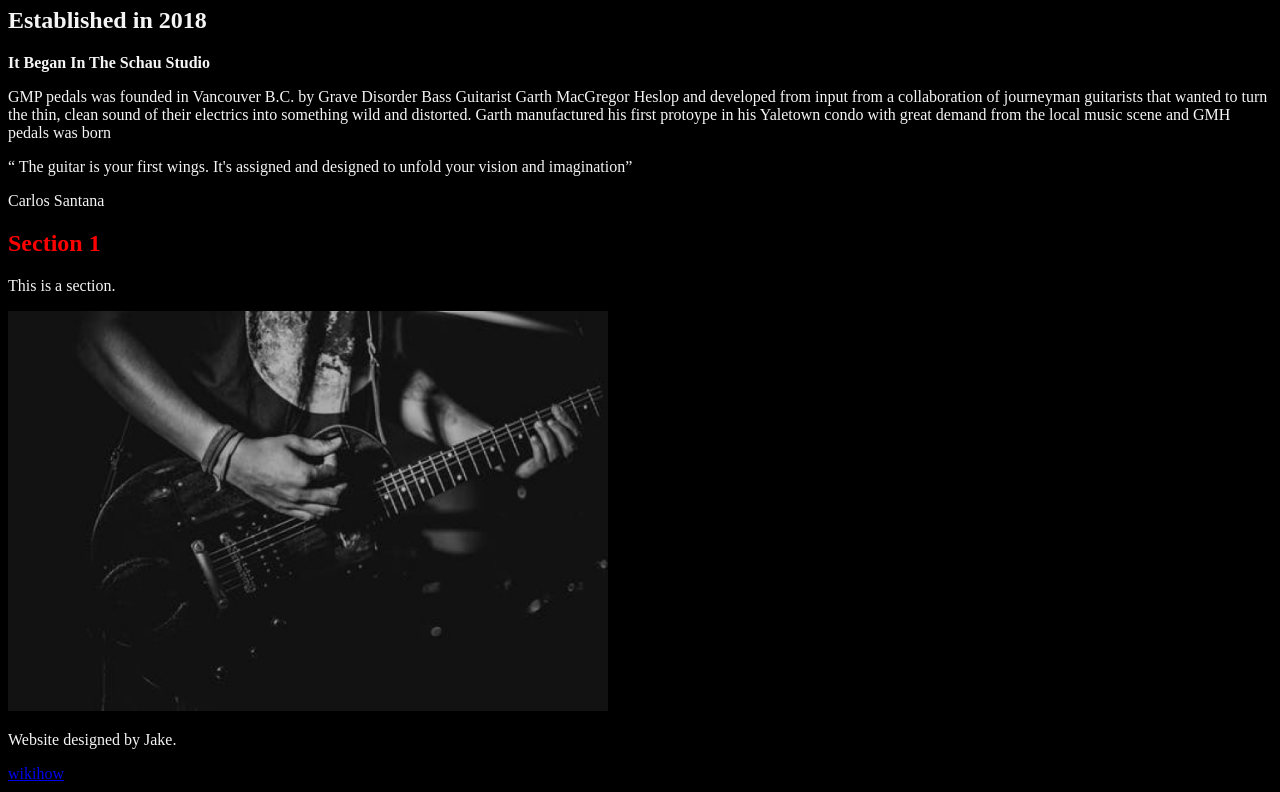
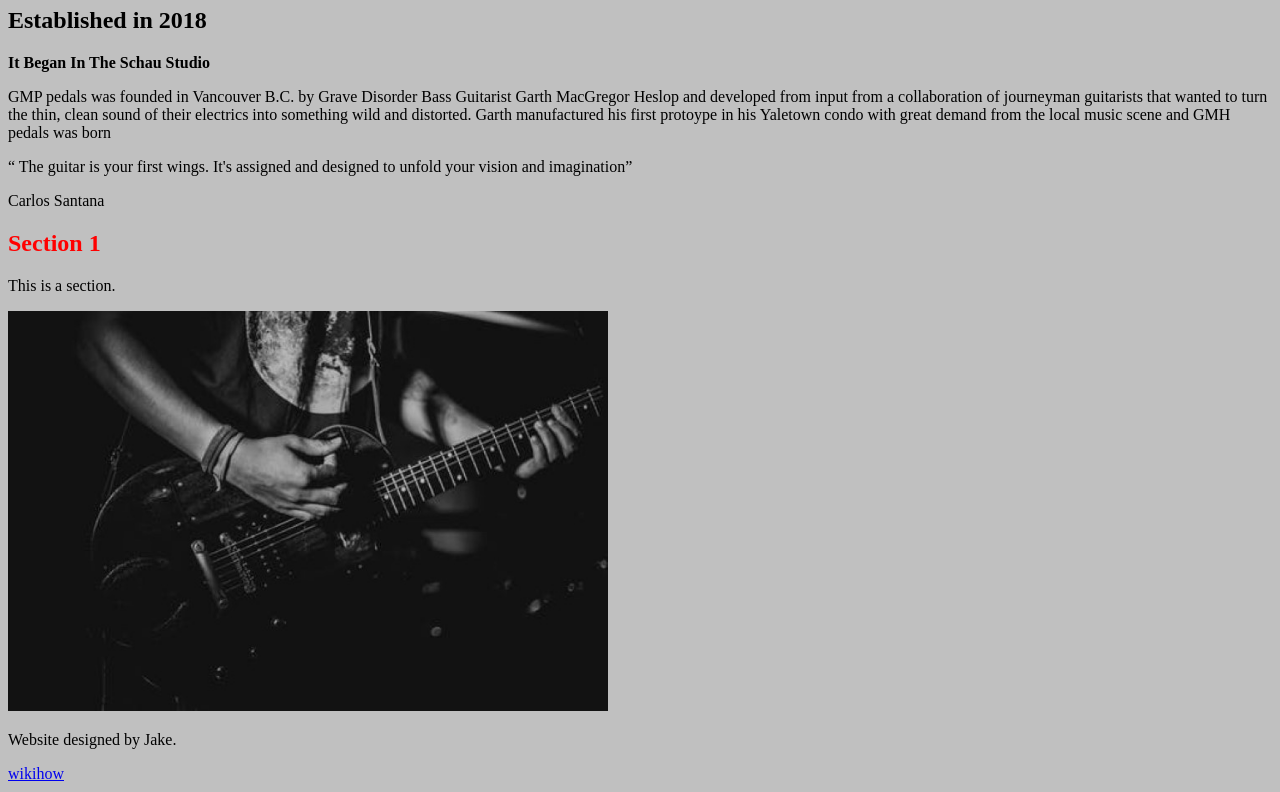
Before and after one commit to JakeHamilton5323/Website1, a plain HTML site: page index.html in a window 1280 px wide. Shown: the part 99-891 px from the top of the page. Drawn offline with Linux system fonts and the light colour scheme.

Commit message:
Update style.css

```diff
--- a/style.css
+++ b/style.css
@@ -1,6 +1,6 @@
 body {
-  background-color: Black;
-  color: WhiteSmoke;
+  background-color: Silver;
+  color: Black;
 }
 h1 {
   color: red;
```
